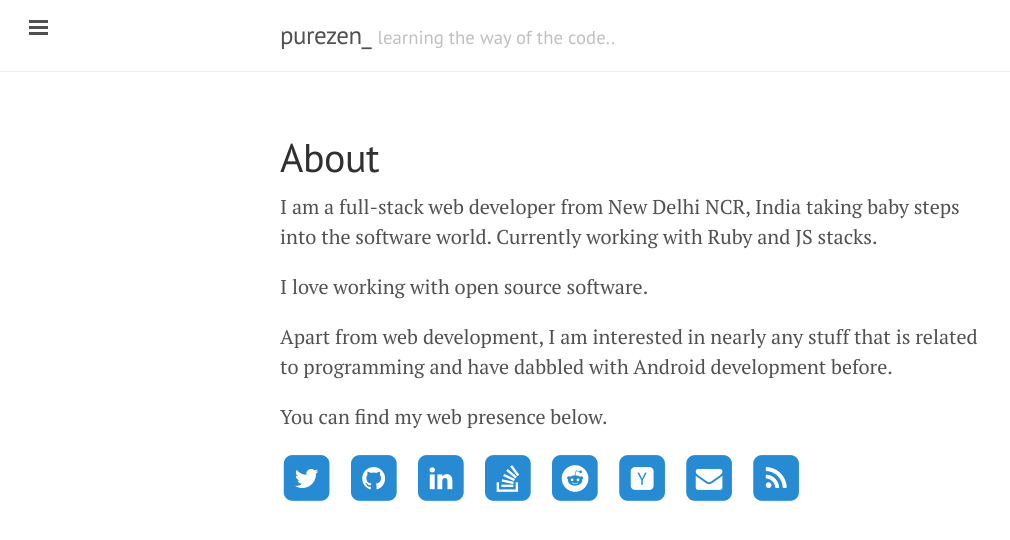
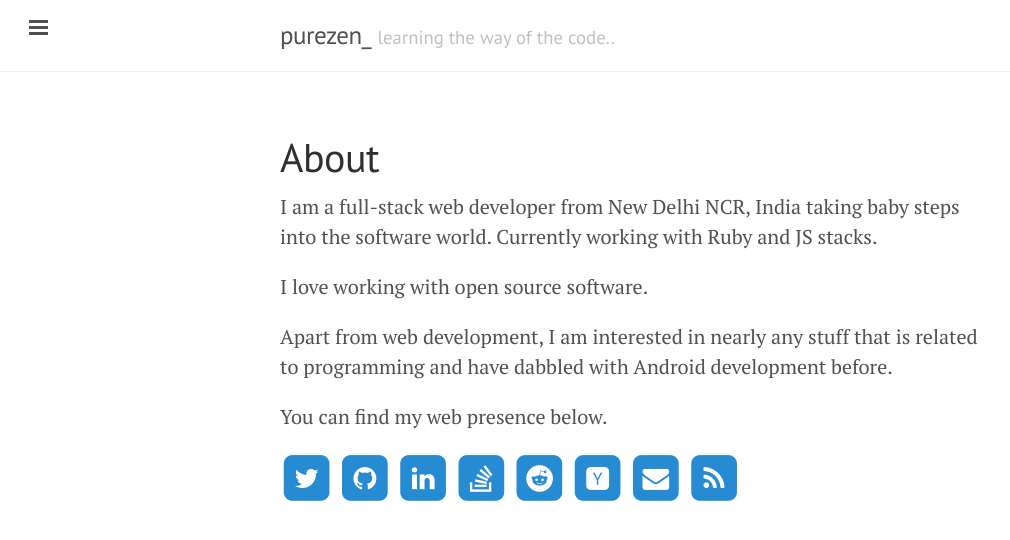
Before and after one commit to purezen/purezen.github.io, a Jekyll site: the page built from about.md, in a window 1280 px wide. Shown: the top 540 px of the page, without its empty margins (0-1010 px from the left). Built offline with Jekyll 4.4.1, drawn with Linux system fonts in a browser that asks for light colours; nearby versions of some CDN libraries; Markdown is read by kramdown in place of the engine named in the settings.

Commit message:
thin spacing does not look nice now
Asdasda

```diff
--- a/about.md
+++ b/about.md
@@ -18,49 +18,42 @@ You can find my web presence below.
     <i class="fa fa-twitter fa-inverse fa-stack-1x"></i>
   </span>
 </a>
-&thinsp;
 <a href="https://github.com/{{ site.author.github }}">
   <span class="fa-stack fa-lg">
     <i class="fa fa-square fa-stack-2x"></i>
     <i class="fa fa-github fa-inverse fa-stack-1x"></i>
   </span>
 </a>
-&thinsp;
 <a href="https://linkedin.com/in/{{ site.author.linkedin }}">
   <span class="fa-stack fa-lg">
     <i class="fa fa-square fa-stack-2x"></i>
     <i class="fa fa-linkedin fa-inverse fa-stack-1x"></i>
   </span>
 </a>
-&thinsp;
 <a href="https://stackoverflow.com/users/{{ site.author.stackoverflow }}">
   <span class="fa-stack fa-lg">
     <i class="fa fa-square fa-stack-2x"></i>
     <i class="fa fa-stack-overflow fa-inverse fa-stack-1x"></i>
   </span>
 </a>
-&thinsp;
 <a href="http://reddit.com/user/{{ site.author.reddit }}">
   <span class="fa-stack fa-lg">
     <i class="fa fa-square fa-stack-2x"></i>
     <i class="fa fa-inverse fa-reddit fa-stack-1x"></i>
   </span>
 </a>
-&thinsp;
 <a href="https://news.ycombinator.com/user?id={{ site.author.ycombinator }}">
   <span class="fa-stack fa-lg">
     <i class="fa fa-square fa-stack-2x"></i>
     <i class="fa fa-hacker-news fa-inverse fa-stack-1x"></i>
   </span>
 </a>
-&thinsp;
 <a href="mailto:{{ site.author.email }}">
   <span class="fa-stack fa-lg">
     <i class="fa fa-square fa-stack-2x"></i>
     <i class="fa fa-envelope fa-inverse fa-stack-1x"></i>
   </span>
 </a>
-&thinsp;
 <a href="{{ site.url }}/atom.xml">
   <span class="fa-stack fa-lg">
     <i class="fa fa-square fa-stack-2x"></i>
```
